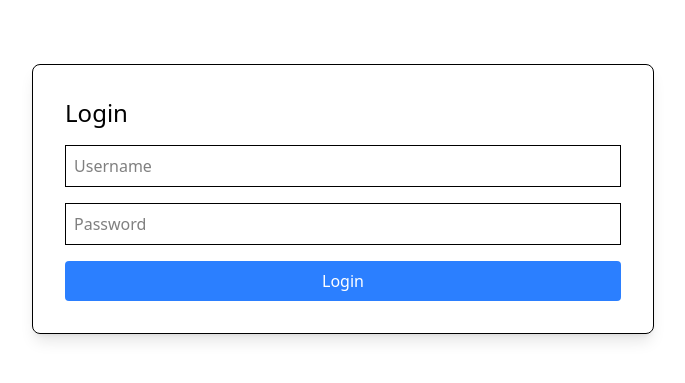
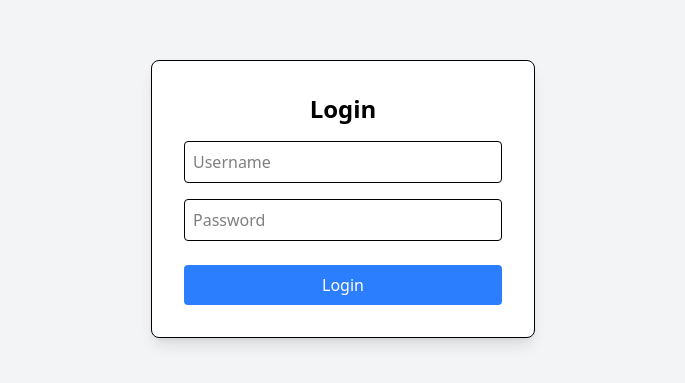
Before and after one commit to prabin-bagale/-E-Commerce-Seller-Dashboard, a React (Vite) app: page /login in a window 1280 px wide. Shown: the part 201-584 px from the top of the page, without its empty margins (297-982 px from the left). Built offline with nearby package versions, Linux system fonts and the light colour scheme.

Commit message:
change login page

```diff
--- a/src/pages/Login.jsx
+++ b/src/pages/Login.jsx
@@ -1,38 +1,81 @@
 import React, { useState } from 'react';
 import { useAuth } from '../context/AuthContext';
+import { motion } from 'framer-motion';
 
 const Login = () => {
   const [username, setUsername] = useState('');
   const [password, setPassword] = useState('');
+  const [error, setError] = useState('');
   const { login } = useAuth();
 
-  const handleSubmit = (e) => {
+
+  const handleSubmit = async (e) => {
     e.preventDefault();
-    login(username, password);
+    if (username === '' || password === '') {
+      setError('Invalid username or password!');
+      return;
+    }
+
+    login(username, password).catch(() => {
+      setError('Invalid username or password!');
+    });
   };
 
   return (
-    <div className="flex items-center justify-center h-screen">
-      <form onSubmit={handleSubmit} className="p-8 border rounded-lg shadow-lg">
-        <h2 className="text-2xl mb-4">Login</h2>
-        <input
+    <div className="flex items-center justify-center h-screen bg-gray-100">
+      {/* Animated login form container */}
+      <motion.form
+        onSubmit={handleSubmit}
+        className="p-8 border rounded-lg shadow-lg bg-white w-96"
+        initial={{ opacity: 0, scale: 0.8 }}
+        animate={{ opacity: 1, scale: 1 }}
+        transition={{ duration: 0.5, ease: 'easeOut' }}
+      >
+        <h2 className="text-2xl font-bold mb-4 text-center">Login</h2>
+
+        {/* Input fields with animation */}
+        <motion.input
           type="text"
           placeholder="Username"
           value={username}
           onChange={(e) => setUsername(e.target.value)}
-          className="border p-2 w-full mb-4"
+          className="border p-2 w-full mb-4 rounded focus:ring-2 focus:ring-blue-400"
+          whileFocus={{ scale: 1.05 }}
           required
         />
-        <input
+        <motion.input
           type="password"
           placeholder="Password"
           value={password}
           onChange={(e) => setPassword(e.target.value)}
-          className="border p-2 w-full mb-4"
+          className="border p-2 w-full mb-4 rounded focus:ring-2 focus:ring-blue-400"
+          whileFocus={{ scale: 1.05 }}
           required
         />
-        <button type="submit" className="bg-blue-500 text-white p-2 rounded w-full">Login</button>
-      </form>
+
+        {/* Error Message with Shake Animation */}
+        {error && (
+  <motion.p
+    className="text-red-500 mb-2 text-center"
+    initial={{ x: 0 }}
+    animate={{ x: [-10, 10, -10, 10, 0] }} // More natural shaking
+    transition={{ duration: 0.5, ease: "easeInOut" }}
+  >
+    {error}
+  </motion.p>
+)}
+
+
+        {/* Animated button */}
+        <motion.button
+          type="submit"
+          className="bg-blue-500 text-white p-2 rounded w-full mt-2"
+          whileHover={{ scale: 1.05 }}
+          whileTap={{ scale: 0.95 }}
+        >
+          Login
+        </motion.button>
+      </motion.form>
     </div>
   );
 };
```
